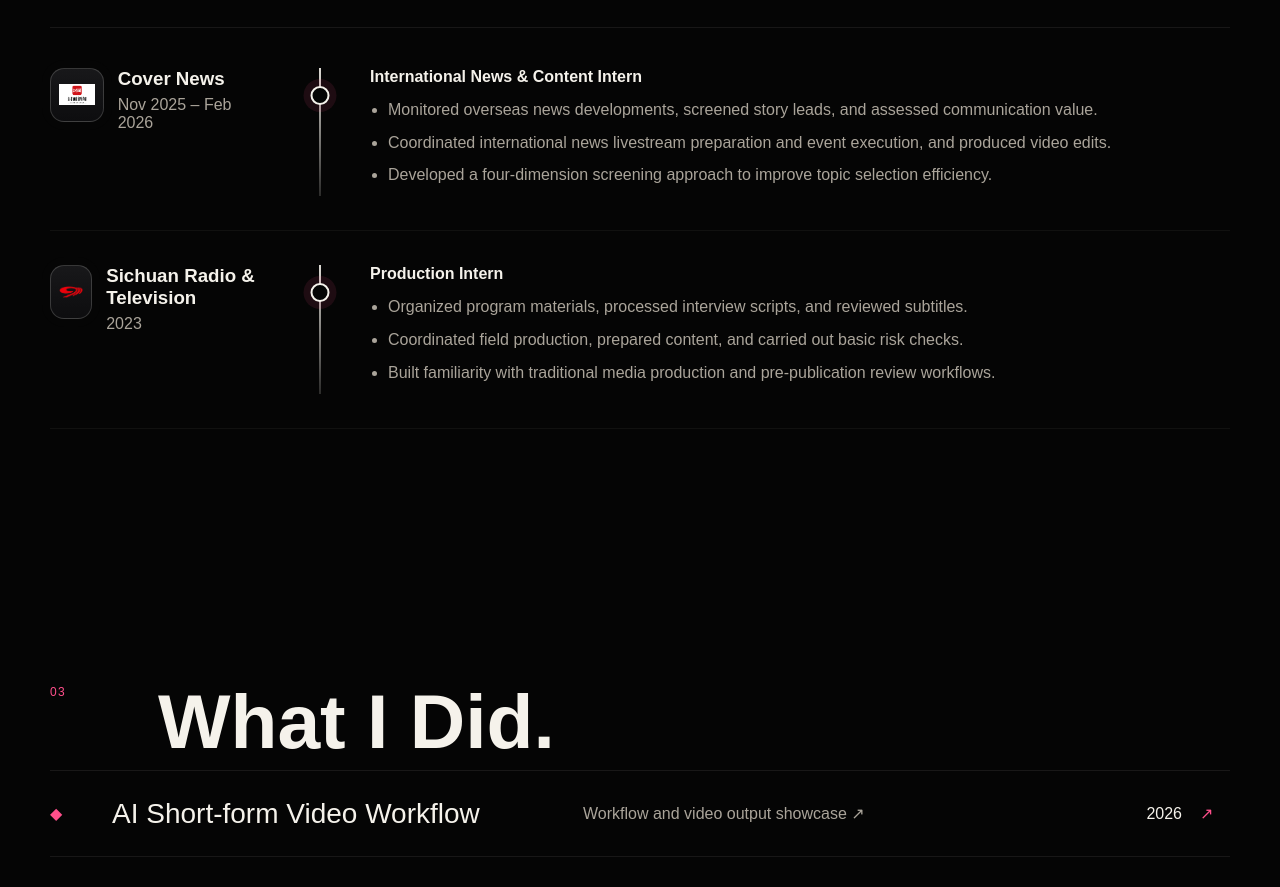
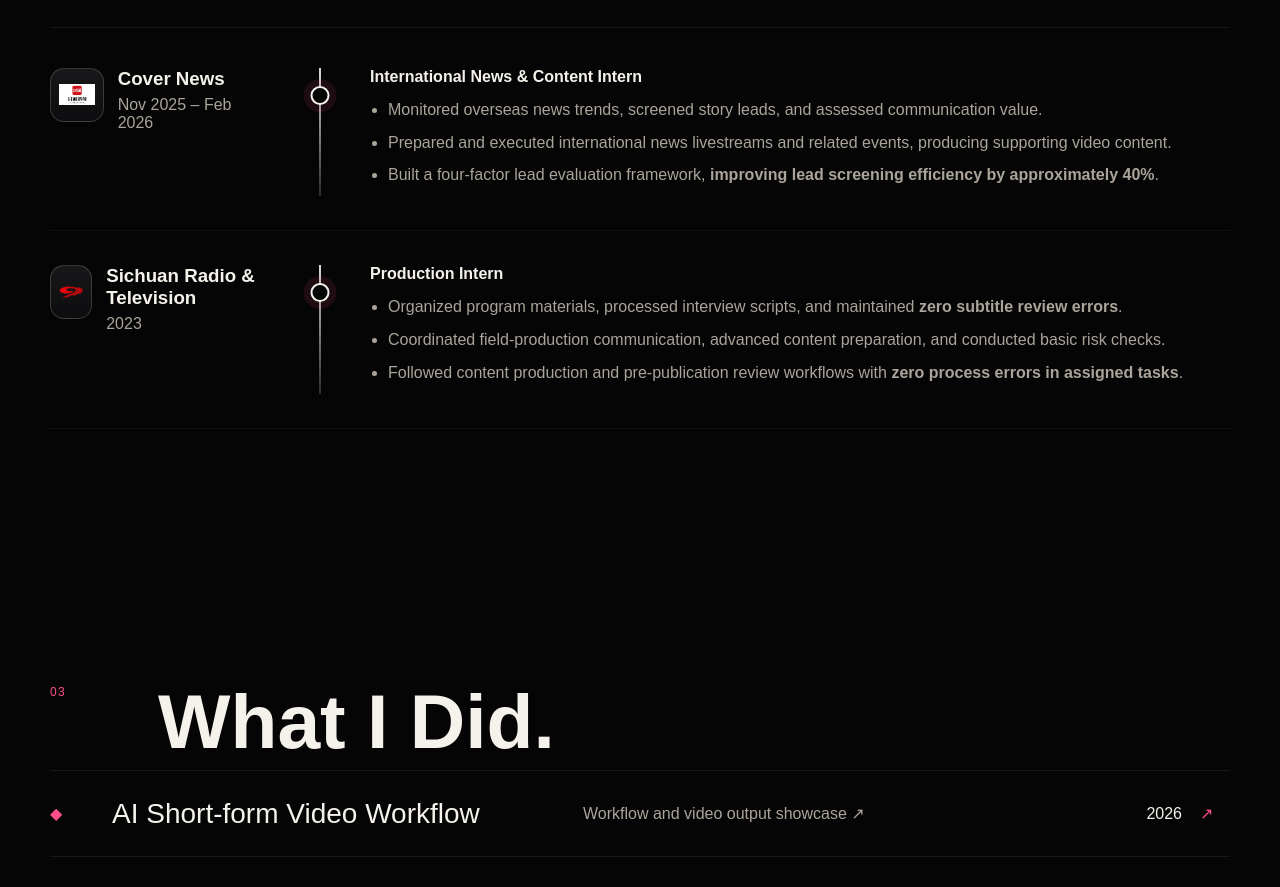
Before and after one commit to ataoyayo/alex-portfolio, a Next.js app: page /en in a window 1280 px wide. Shown: the part 3009-3896 px from the top of the page. Built offline with nearby package versions, Linux system fonts and the light colour scheme.

Commit message:
Strengthen experience wording and highlight results

```diff
--- a/app/components/HomePage.tsx
+++ b/app/components/HomePage.tsx
@@ -102,7 +102,17 @@ export function HomePage({ locale }: HomePageProps) {
                 <h4>{experience.role[locale]}</h4>
                 <ul>
                   {experience.bullets[locale].map((bullet) => (
-                    <li key={bullet}>{bullet}</li>
+                    <li key={bullet.text}>
+                      {bullet.emphasis ? (
+                        <>
+                          {bullet.text.slice(0, bullet.text.indexOf(bullet.emphasis))}
+                          <strong>{bullet.emphasis}</strong>
+                          {bullet.text.slice(bullet.text.indexOf(bullet.emphasis) + bullet.emphasis.length)}
+                        </>
+                      ) : (
+                        bullet.text
+                      )}
+                    </li>
                   ))}
                 </ul>
               </div>
--- a/app/data/content.ts
+++ b/app/data/content.ts
@@ -170,14 +170,26 @@ export const experiences = [
     logoSrc: "/media/logo-cover-news.png",
     bullets: {
       en: [
-        "Monitored overseas news developments, screened story leads, and assessed communication value.",
-        "Coordinated international news livestream preparation and event execution, and produced video edits.",
-        "Developed a four-dimension screening approach to improve topic selection efficiency."
+        {
+          text: "Monitored overseas news trends, screened story leads, and assessed communication value.",
+          emphasis: null
+        },
+        {
+          text: "Prepared and executed international news livestreams and related events, producing supporting video content.",
+          emphasis: null
+        },
+        {
+          text: "Built a four-factor lead evaluation framework, improving lead screening efficiency by approximately 40%.",
+          emphasis: "improving lead screening efficiency by approximately 40%"
+        }
       ],
       zh: [
-        "开展海外热点监测、线索筛选与传播价值判断。",
-        "筹备与执行国际新闻直播及活动，并制作视频内容。",
-        "建立四维度线索研判思路，提高新闻线索筛选效率。"
+        { text: "监测海外热点，筛选新闻线索并评估传播价值。", emphasis: null },
+        { text: "筹备并执行国际新闻直播及相关活动，完成视频内容制作。", emphasis: null },
+        {
+          text: "搭建四维度线索研判框架，提升约 40% 新闻线索筛选效率。",
+          emphasis: "提升约 40% 新闻线索筛选效率"
+        }
       ]
     }
   },
@@ -198,11 +210,27 @@ export const experiences = [
     logoSrc: "/media/logo-sichuan-tv.png",
     bullets: {
       en: [
-        "Organized program materials, processed interview scripts, and reviewed subtitles.",
-        "Coordinated field production, prepared content, and carried out basic risk checks.",
-        "Built familiarity with traditional media production and pre-publication review workflows."
+        {
+          text: "Organized program materials, processed interview scripts, and maintained zero subtitle review errors.",
+          emphasis: "zero subtitle review errors"
+        },
+        {
+          text: "Coordinated field-production communication, advanced content preparation, and conducted basic risk checks.",
+          emphasis: null
+        },
+        {
+          text: "Followed content production and pre-publication review workflows with zero process errors in assigned tasks.",
+          emphasis: "zero process errors in assigned tasks"
+        }
       ],
-      zh: ["整理节目素材、处理采访稿并审核字幕。", "协调外采沟通、制作内容并开展基础风控。", "熟悉传统媒体内容生产流程与发布前审核逻辑。"]
+      zh: [
+        { text: "整合节目素材，处理采访稿并完成 0 差错字幕审核。", emphasis: "0 差错字幕审核" },
+        { text: "对接外采沟通，推进内容制作并执行基础风险检查。", emphasis: null },
+        {
+          text: "跟进内容生产与发布前审核流程，实现基础流程 0 失误。",
+          emphasis: "基础流程 0 失误"
+        }
+      ]
     }
   }
 ] as const;
```
